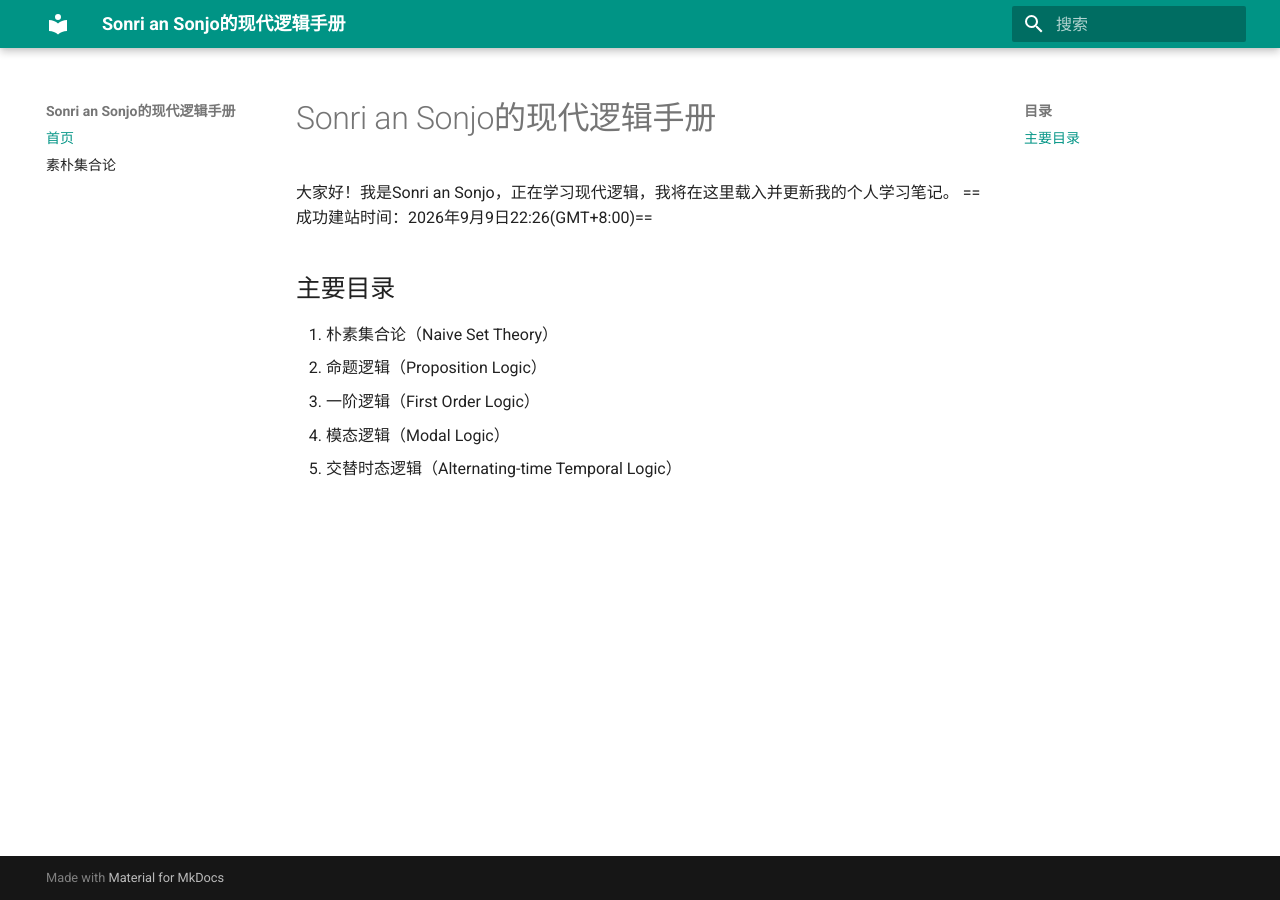
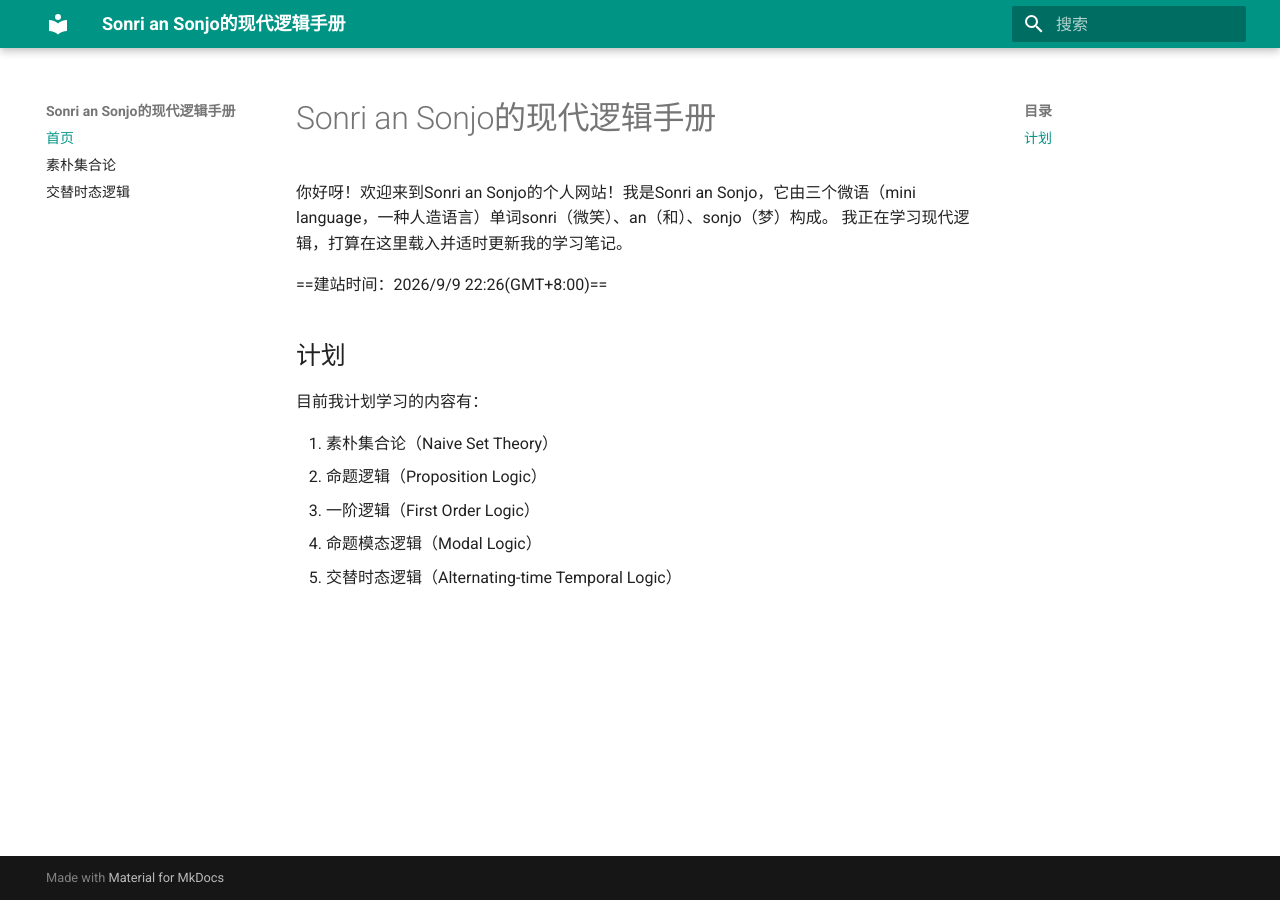
Before and after one commit to sonriansonjo/mysite, an MkDocs documentation site: the page built from docs/index.md, in a window 1280 px wide. Built offline with MkDocs 1.6.1 and Material for MkDocs 9.7.7, drawn with Linux system fonts in a browser that asks for light colours.

Commit message:
增加了交替时态逻辑笔记

```diff
--- a/docs/index.md
+++ b/docs/index.md
@@ -1,10 +1,16 @@
 # Sonri an Sonjo的现代逻辑手册
 
-大家好！我是Sonri an Sonjo，正在学习现代逻辑，我将在这里载入并更新我的个人学习笔记。
-==成功建站时间：2026年9月9日22:26(GMT+8:00)==
-## 主要目录
-1. 朴素集合论（Naive Set Theory）
+你好呀！欢迎来到Sonri an Sonjo的个人网站！我是Sonri an Sonjo，它由三个微语（mini language，一种人造语言）单词sonri（微笑）、an（和）、sonjo（梦）构成。
+我正在学习现代逻辑，打算在这里载入并适时更新我的学习笔记。
+
+==建站时间：2026/9/9 22:26(GMT+8:00)==
+
+## 计划
+
+目前我计划学习的内容有：
+
+1. 素朴集合论（Naive Set Theory）
 2. 命题逻辑（Proposition Logic）
 3. 一阶逻辑（First Order Logic）
-4. 模态逻辑（Modal Logic）
+4. 命题模态逻辑（Modal Logic）
 5. 交替时态逻辑（Alternating-time Temporal Logic）
--- a/mkdocs.yml
+++ b/mkdocs.yml
@@ -10,6 +10,7 @@
 nav:
   - 首页: index.md          # 默认的首页
   - 素朴集合论: 素朴集合论.md   # 这里必须和你放进docs的文件名一模一样
+  - 交替时态逻辑: 交替时态逻辑.md
 markdown_extensions:
   - pymdownx.arithmatex:
       generic: true
```
Also changed, not shown: docs/交替时态逻辑.md (added, +50 -0 lines), docs/素朴集合论.md (+0 -2 lines), site/404.html, site/index.html, site/search/search_index.json, site/sitemap.xml, site/素朴集合论/index.html, 1 other file.
